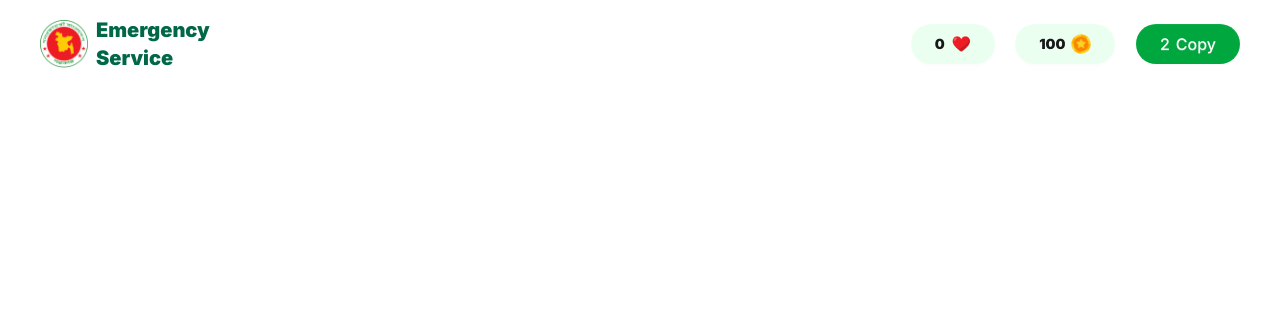
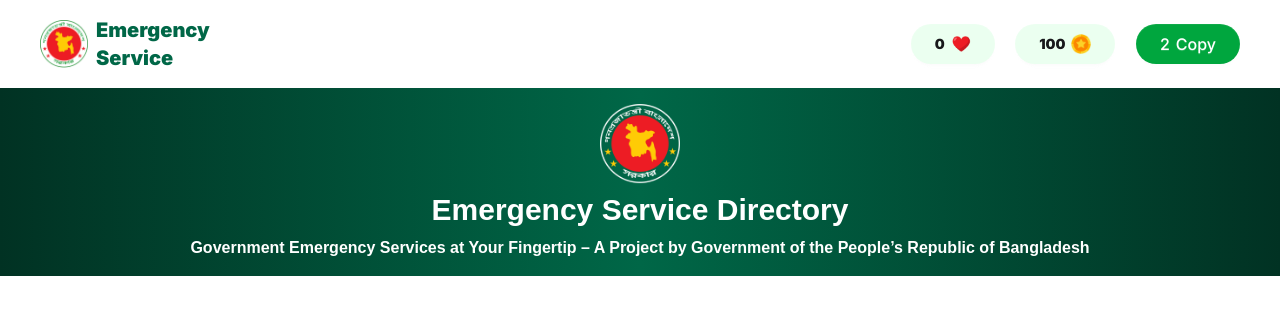
Before and after one commit to devTechware/emergency-hotline, a plain HTML site: page index.html in a window 1280 px wide. Drawn offline with nearby package versions, Linux system fonts and the light colour scheme; a web font is replaced by a local one.

Commit message:
Hero Section added to the code base

```diff
--- a/index.html
+++ b/index.html
@@ -47,8 +47,10 @@
     />
   </head>
   <body class="bg-[#f5fff6]">
-    <!-- Header Section -->
-    <header class="bg-white px-10 py-4 flex justify-between items-center">
+    <!-- Navbar Section -->
+    <header
+      class="bg-white px-10 py-4 flex flex-col sm:flex-row gap-4 justify-between items-center"
+    >
       <section class="flex justify-center items-center gap-2">
         <figure>
           <img class="w-12" src="./assets/logo.png" alt="" srcset="" />
@@ -74,9 +76,25 @@
       </section>
     </header>
     <main>
-      <!-- Banner Section -->
-      <section>
-
+      <!-- Hero Section -->
+      <section
+        class="bg-gradient-to-r from-[#013223] via-[#006747] to-[#013223] text-center px-10 py-4 space-y-2"
+      >
+        <figure>
+          <img
+            class="w-20 mx-auto"
+            src="./assets/logo-dark.png"
+            alt=""
+            srcset=""
+          />
+        </figure>
+        <h1 class="text-white text-3xl font-bold">
+          Emergency Service Directory
+        </h1>
+        <p class="text-white text-base font-semibold">
+          Government Emergency Services at Your Fingertip – A Project by
+          Government of the People’s Republic of Bangladesh
+        </p>
       </section>
     </main>
   </body>
```
